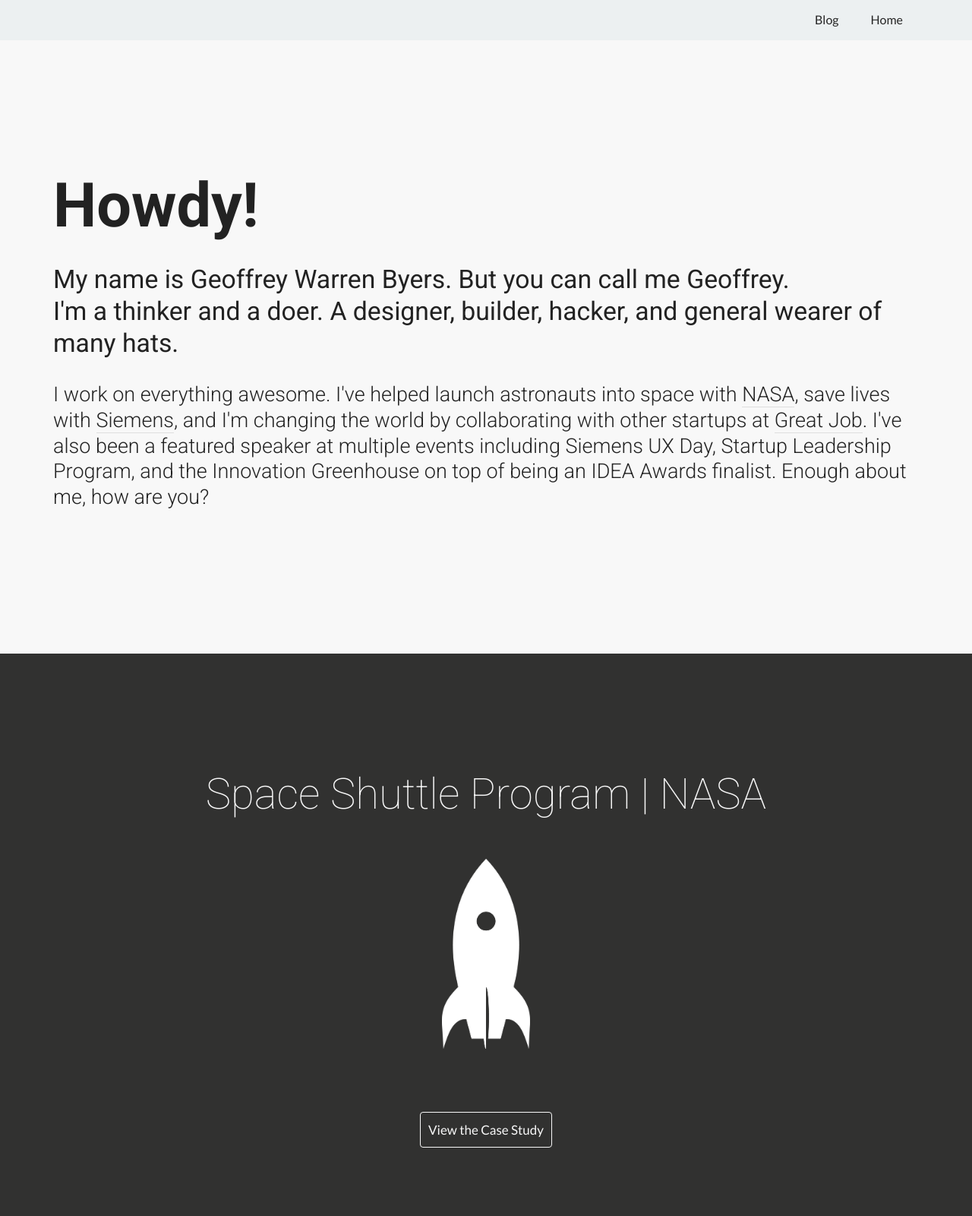
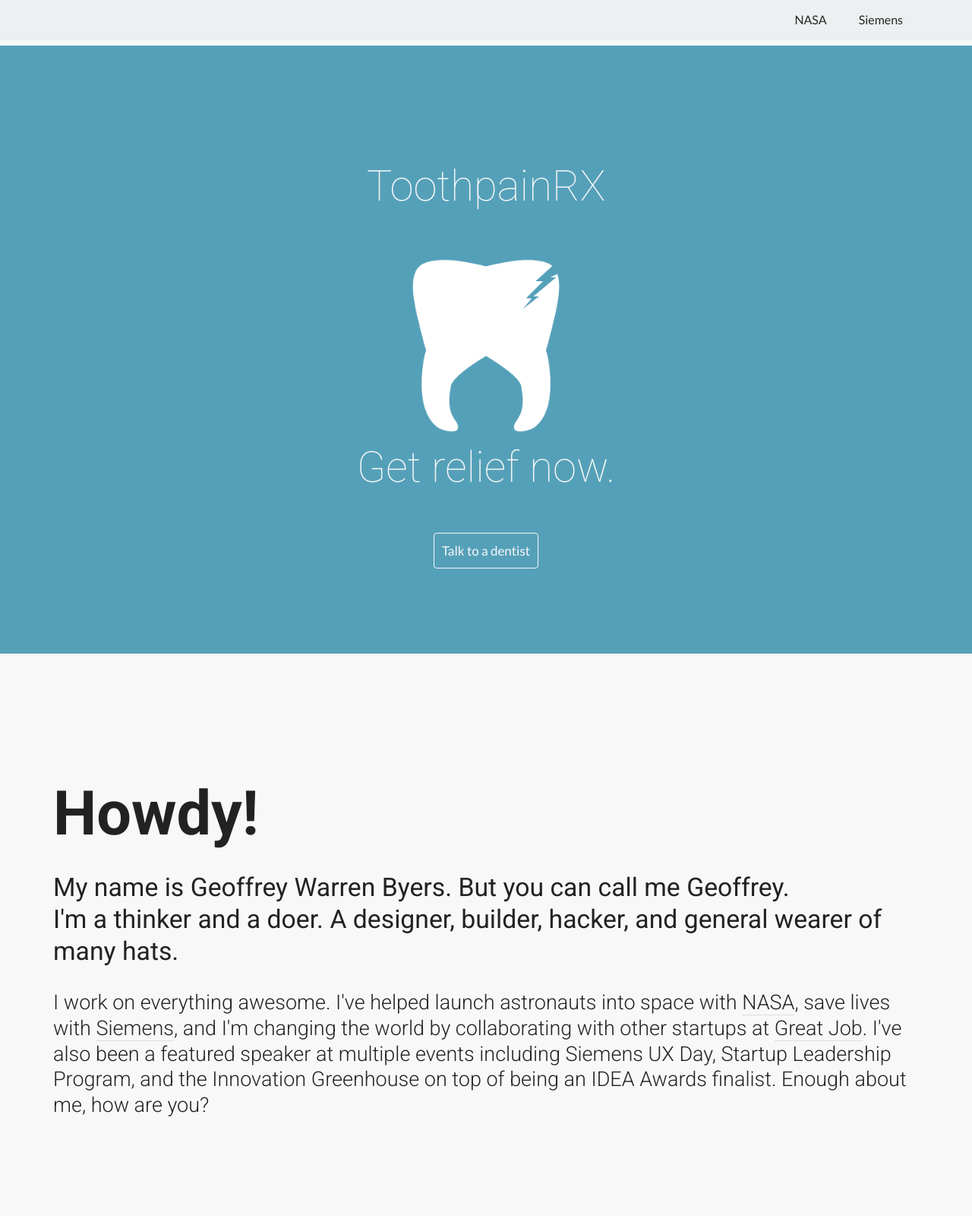
Before and after one commit to greatjobprojects/toothpain, a website: page index.html in a window 1280 px wide. Shown: the top 1600 px of the page at 76% size. Drawn offline with Linux system fonts and the light colour scheme.

Commit message:
new main

```diff
--- a/assets/stylesheet.css
+++ b/assets/stylesheet.css
@@ -254,7 +254,7 @@ a:hover {
     display: block;
     height: 800px;
     width: 100%;
-    background: #313130; /*#954E23*/
+    background: #55A0B9; /*#954E23*/
     position: relative;
 }
 #NASA_content {
--- a/css/site.css
+++ b/css/site.css
@@ -191,10 +191,12 @@ body {
 .case-study-button {
 	bottom: 0;
 	left: 0;
-	position: absolute;
+	position: relative;
 	right: 0;
 	margin-right: auto;
 	margin-left: auto;
+	text-align: center;
+
 }
 .btn-case-study {
 	border-radius: 4px;
--- a/index.html
+++ b/index.html
@@ -34,17 +34,31 @@ Author:         Geoffrey Warren Byers
       <script src="js/respond.min.js"></script>
     <![endif]-->
   </head>
-  <body>
+  <body data-spy="scroll" data-target=".navbar-nav">
     <!--navigation-->
     <div class="container">
         <nav class="navbar navbar-default navbar-fixed-top" role="navigation">
             <div class="container">
                 <ul class="nav navbar-nav">
-                    <li><a href="http://geoffreybyers.github.io/blog">Blog</a></li>
-                    <li><a href="http://geoffreybyers.github.io">Home</a></li>
+                    <li><a href="#NASA">NASA</a></li>
+                    <li><a href="#PLM">Siemens</a></li>
                 </ul>
             </div>
         </nav>
+    </div>
+        <!--main-->
+    <div id="HCX">
+        <a name="HCX"></a>
+        <div class="container">
+            <div id="HCX-content">
+                <h2 class="content-h2">ToothpainRX</h2>
+                <img class="main-img" src="assets/images/tooth_icon.png">
+                <h2 class="content-h2">Get relief now.</h2>
+                <div class="case-study-button">
+                    <a href="#" class="btn btn-case-study btn-lg">Talk to a dentist</a>
+                </div>
+            </div>
+        </div>
     </div>
     <!--welcome-->
     <div id="welcome">
@@ -57,19 +71,7 @@ Author:         Geoffrey Warren Byers
             </div>
         </div>
     </div>
-    <!--nasa-->
-    <div id="NASA">
-        <a name="NASA"></a>
-        <div class="container">
-            <div id="NASA-content">
-                <h2 class="content-h2">Space Shuttle Program | NASA</h2>
-                <img class="main-img" src="images/rocket_icon.png">
-                <div class="col-xs-3 case-study-button">
-                    <a href="#" class="btn btn-case-study btn-lg">View the Case Study</a>
-                </div>
-            </div>
-        </div>
-    </div>
+
     <!--Siemens PLM NX-->
     <div id="PLM">
         <a name="siemens"></a>
@@ -163,5 +165,6 @@ Author:         Geoffrey Warren Byers
     <script src="js/jquery.tagsinput.js"></script>
     <script src="js/jquery.placeholder.js"></script>
     <script src="js/offcanvas.js"></script>
+
   </body>
 </html>
```
Also changed, not shown: jquery.localscroll-1.2.7-min.js (deleted, +0 -9 lines), jquery.scrollTo-1.4.3.1-min.js (deleted, +0 -7 lines), assets/images/tooth_icon.png (added).
